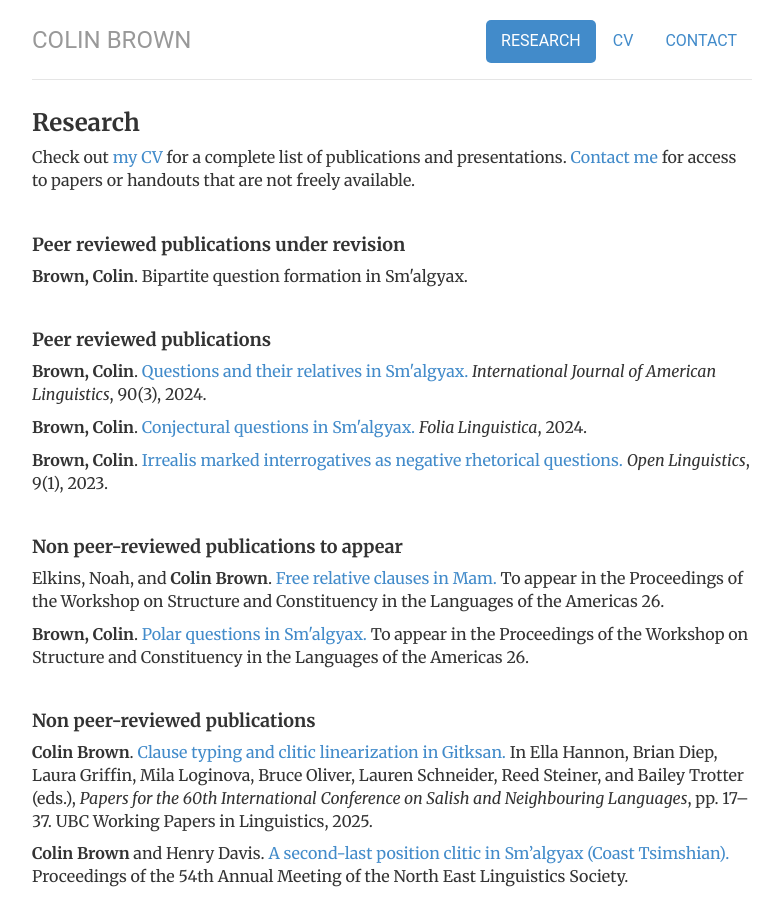
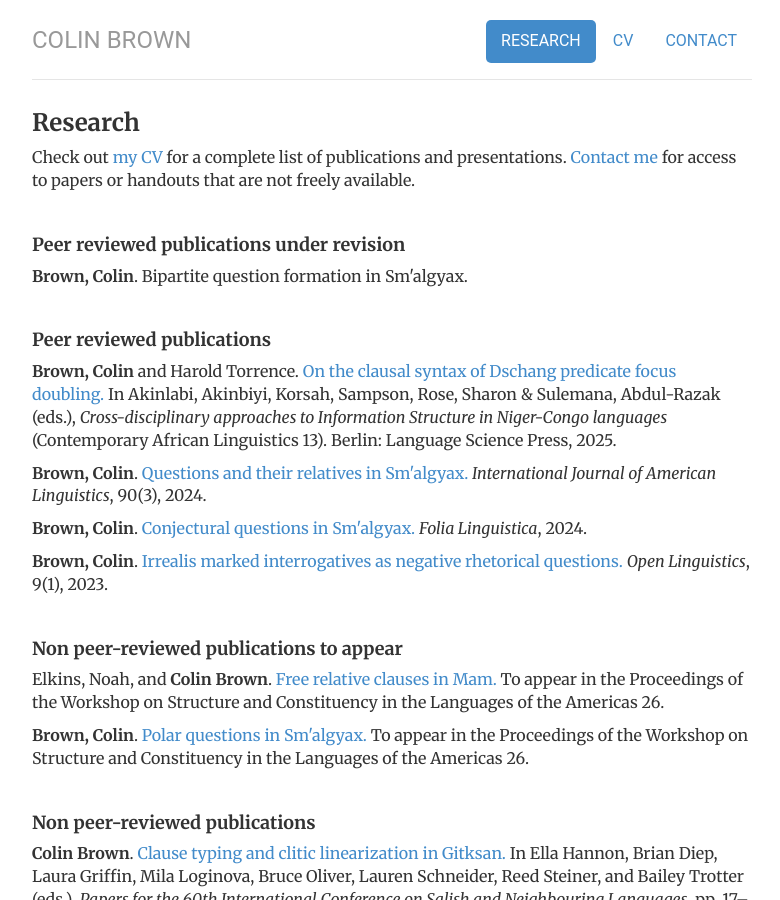
Before and after one commit to colinbr/colinbr.github.io, a Jekyll site: the page built from research/index.html, in a window 1280 px wide and 900 px high. Shown: the whole window, without its empty margins (248-1028 px from the left). Built offline with Jekyll 4.4.1, drawn with Linux system fonts in a browser that asks for light colours.

Commit message:
Update index.html

```diff
--- a/research/index.html
+++ b/research/index.html
@@ -22,6 +22,7 @@ description: Colin Brown's research
 
 	<h4>Peer reviewed publications</h4>
 
+		<p><b>Brown, Colin</b> and Harold Torrence. <a href="https://zenodo.org/records/16875466/files/505-AkinlabiEtAl-2025-9.pdf?download=1">On the clausal syntax of Dschang predicate focus doubling.</a> In Akinlabi, Akinbiyi, Korsah, Sampson, Rose, Sharon & Sulemana, Abdul-Razak (eds.), <em>Cross-disciplinary approaches to Information Structure in Niger-Congo languages</em> (Contemporary African Linguistics 13). Berlin: Language Science Press, 2025.</p>
 		<p><b>Brown, Colin</b>. <a href="https://www.journals.uchicago.edu/doi/10.1086/730303">Questions and their relatives in Sm'algyax.</a> <em>International Journal of American Linguistics</em>, 90(3), 2024. </p>
 		<p><b>Brown, Colin</b>. <a href="https://www.degruyter.com/document/doi/10.1515/flin-2023-2051/html">Conjectural questions in Sm'algyax.</a> <em>Folia Linguistica</em>, 2024.</p>
 		<p><b>Brown, Colin</b>. <a href="https://www.degruyter.com/document/doi/10.1515/opli-2022-0239/html">Irrealis marked interrogatives as negative rhetorical questions.</a> <em>Open Linguistics</em>, 9(1), 2023.</p>
```
